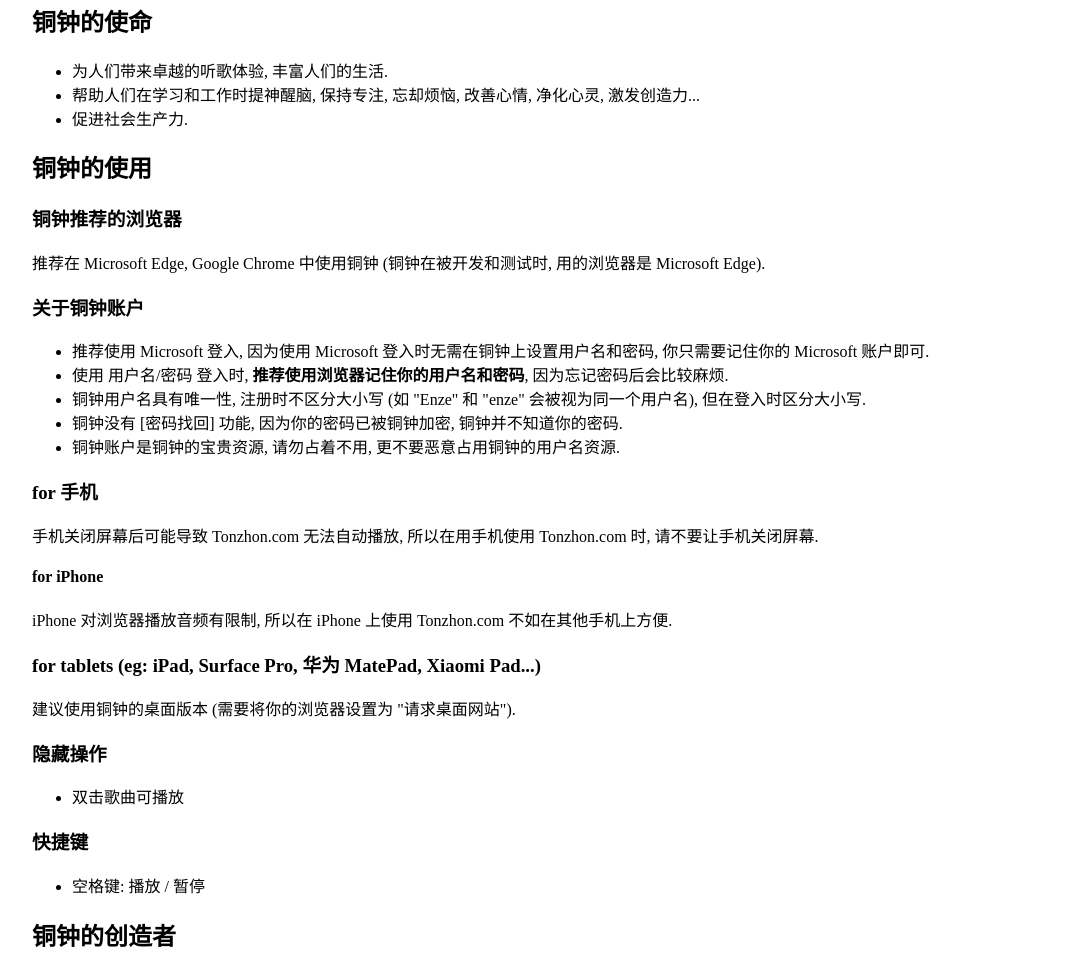
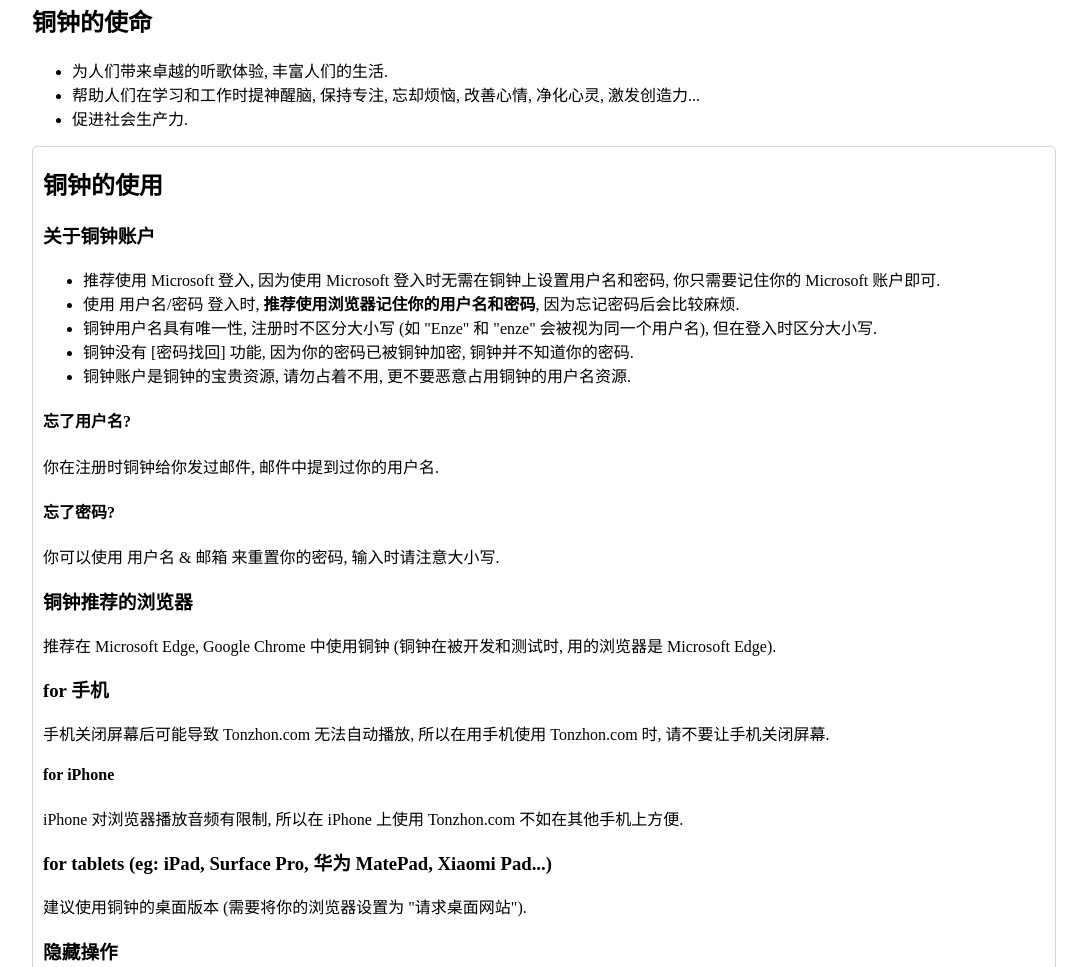
Before and after one commit to enzeberg/about-tonzhon, a plain HTML site: page index.html in a window 1280 px wide. Shown: the part 481-1448 px from the top of the page, without its empty margins (96-1183 px from the left). Drawn offline with Linux system fonts and the light colour scheme.

Commit message:
use .part, add 忘了用户名?, 忘了密码?

```diff
--- a/index.css
+++ b/index.css
@@ -2,3 +2,10 @@
   margin: 20px auto;
   max-width: 1024px;
 }
+
+.part {
+  border: 1px solid #d0d7de;
+  border-radius: 5px;
+  padding: 0 10px;
+  margin-bottom: 10px;
+}
--- a/index.html
+++ b/index.html
@@ -38,9 +38,8 @@
       <li>帮助人们在学习和工作时提神醒脑, 保持专注, 忘却烦恼, 改善心情, 净化心灵, 激发创造力...</li>
       <li>促进社会生产力.</li>
     </ul>
+    <div class="part">
       <h2>铜钟的使用</h2>
-    <h3>铜钟推荐的浏览器</h3>
-    <p>推荐在 Microsoft Edge, Google Chrome 中使用铜钟 (铜钟在被开发和测试时, 用的浏览器是 Microsoft Edge).</p>
       <h3>关于铜钟账户</h3>
       <ul>
         <li>推荐使用 Microsoft 登入, 因为使用 Microsoft 登入时无需在铜钟上设置用户名和密码, 你只需要记住你的 Microsoft 账户即可.</li>
@@ -49,6 +48,12 @@
         <li>铜钟没有 [密码找回] 功能, 因为你的密码已被铜钟加密, 铜钟并不知道你的密码.</li>
         <li>铜钟账户是铜钟的宝贵资源, 请勿占着不用, 更不要恶意占用铜钟的用户名资源.</li>
       </ul>
+      <h4>忘了用户名?</h4>
+      <p>你在注册时铜钟给你发过邮件, 邮件中提到过你的用户名.</p>
+      <h4>忘了密码?</h4>
+      <p>你可以使用 用户名 & 邮箱 来重置你的密码, 输入时请注意大小写.</p>
+      <h3>铜钟推荐的浏览器</h3>
+      <p>推荐在 Microsoft Edge, Google Chrome 中使用铜钟 (铜钟在被开发和测试时, 用的浏览器是 Microsoft Edge).</p>
       <h3>for 手机</h3>
       <p>手机关闭屏幕后可能导致 Tonzhon.com 无法自动播放, 所以在用手机使用 Tonzhon.com 时, 请不要让手机关闭屏幕.</p>
       <h4>for iPhone</h4>
@@ -63,8 +68,12 @@
       <ul>
         <li>空格键: 播放 / 暂停</li>
       </ul>
+    </div>
+    <div class="part">
       <h2>铜钟的创造者</h2>
       <p><a href="https://github.com/enzeberg">李恩泽 (Li Enze)</a></p>
+    </div>
+    <div class="part">
       <h2>Q&A</h2>
       <h3>为何起名为 "铜钟"?</h3>
       <p>因为铜钟是我们中国古代的一种乐器，它与音乐有着很强的相关性。人们看到 "铜钟" 二字会联想到音乐。</p>
@@ -78,6 +87,7 @@
       <h3>为何铜钟的 header 上面只有 "Artists" 字样, 而没有 "歌手" 或 "艺人" 字样?</h3>
       <p>举些例子吧, 周杰伦是一个歌手，林海是一个艺人 (音乐人, 作曲家), 五月天是一个组合 (乐队), 但 Two Steps from Hell 既不能算作一个歌手，又不能算作一个艺人，甚至不能算作一个组合，因为严格来说 Two Steps from Hell 是一家音乐制作公司. 而 "artist" 一词比较宽泛, 可以把 "歌手", "艺人", "组合/乐队", "音乐制作公司" 等意包含在内.</p>
       <p>中文词汇往往比较具体, 比如以 "人", "手", "家" 等字结尾的词只能指代个体化的人, 而无法指代 由多人组成的团体 或 非人的实体. 英文更加注重逻辑, 词汇的意思比较宽泛, 以 "er" 或 "or" 结尾的词可以指代中文里的以 "人", "者", "家", "手", "器" 等字结尾的词.</p>
+    </div>
   </main>
 </body>
 </html>
```
Lines whose indentation alone changed are shown as unchanged.
